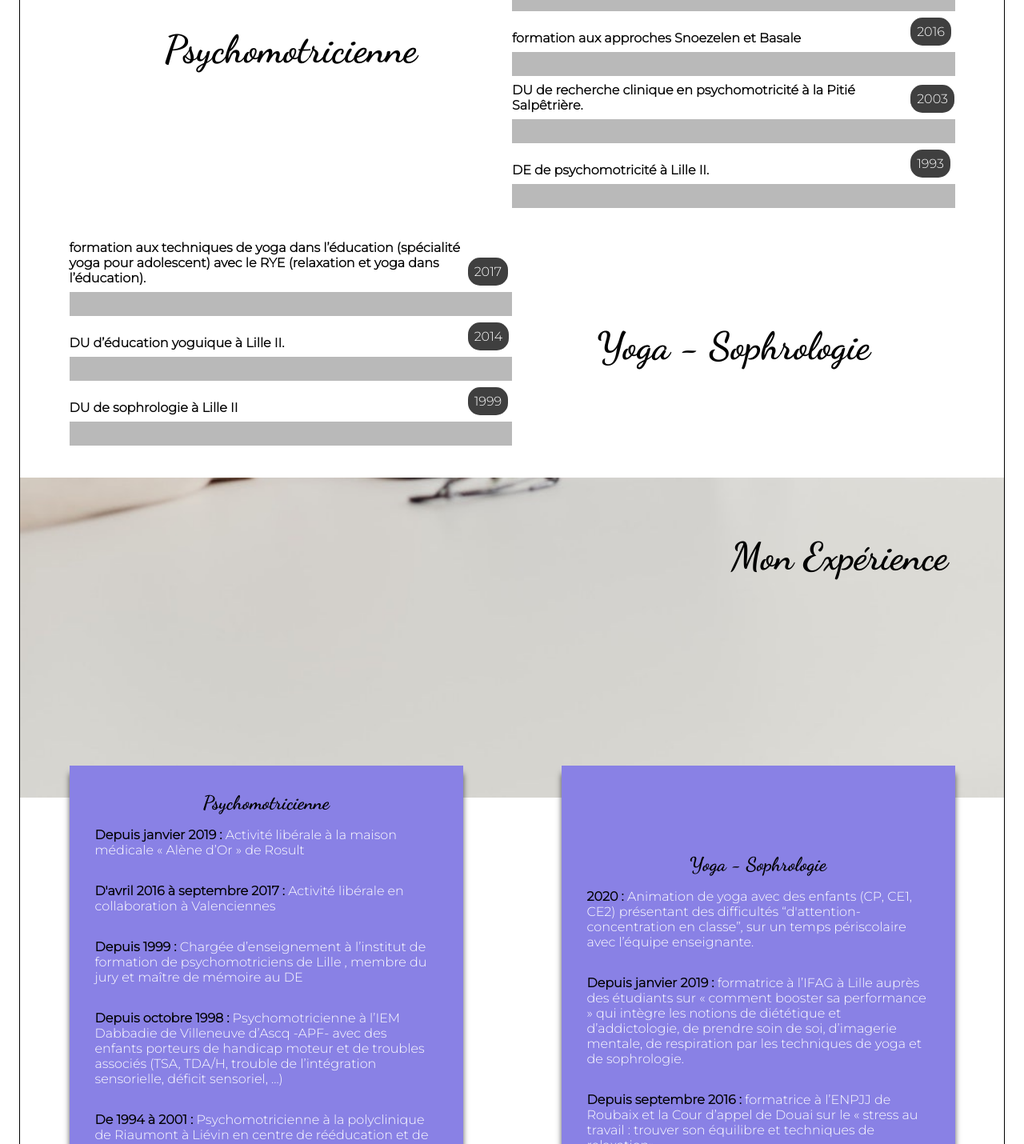
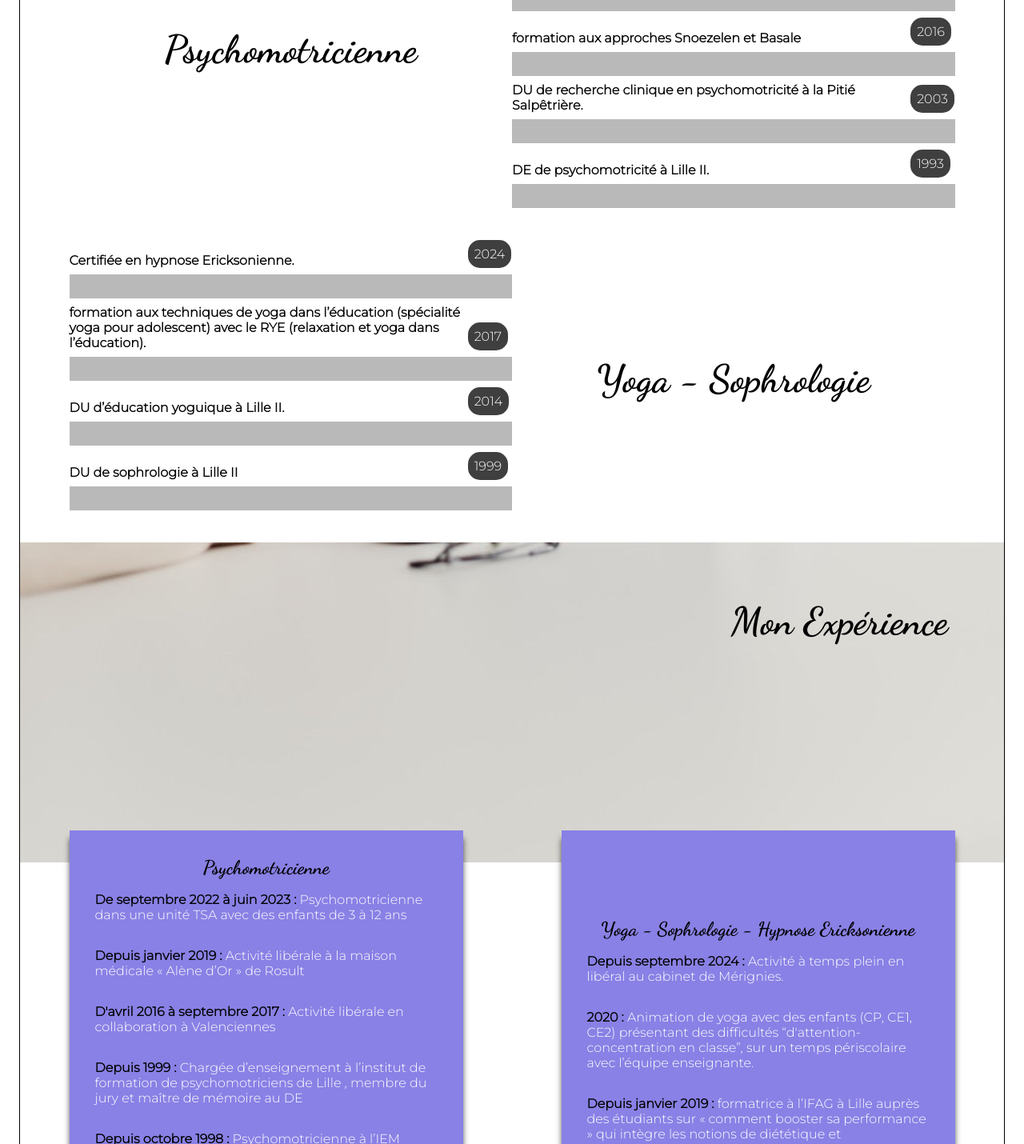
Before and after one commit to thibaultspriet/sandrine-psychomot, a Next.js app in the folder psychomot_nextjs/: page /presentation in a window 1280 px wide. Shown: the part 1395-2825 px from the top of the page at 80% size. Built offline with nearby package versions, Linux system fonts and the light colour scheme.

Commit message:
update services & CV

```diff
--- a/psychomot_nextjs/pages/contact.js
+++ b/psychomot_nextjs/pages/contact.js
@@ -52,7 +52,7 @@ export default function Contact() {
                                 Sandrine Dubois <br /> Psychomotricienne
                     </h1>
                             <div className="hs"></div>
-                            <p><a className="tel secondary" href="tel:0615742382">06 08 30 28 97</a></p>
+                            <p><a className="tel secondary" href="tel:0608302897">06 08 30 28 97</a></p>
                             <div className="adresse">
                                 <p>
                                     Cabinet de Psychomotricité <br /> Mérignies
--- a/psychomot_nextjs/pages/presentation.js
+++ b/psychomot_nextjs/pages/presentation.js
@@ -154,6 +154,15 @@ export default function Presentation() {
                         <div className="diplomes order" ref={anim2}>
                             <div className="diplome">
                                 <div className="container-intitule">
+                                    <p className="intitule">Certifiée en hypnose Ericksonienne.</p><span
+                                        className="annee">2024</span>
+                                </div>
+                                <div className="container-anim">
+                                    <div className="anim orange"></div>
+                                </div>
+                            </div>
+                            <div className="diplome">
+                                <div className="container-intitule">
                                     <p className="intitule">formation aux techniques de yoga dans l’éducation (spécialité
                                         yoga pour
                                         adolescent) avec le RYE (relaxation et yoga dans l’éducation).</p><span
@@ -193,6 +202,7 @@ export default function Presentation() {
                     <div className="experience-container">
                         <h2 className="experience-title">Psychomotricienne</h2>
                         <ul className="experiences">
+                            <li><span className="periode">De septembre 2022 à juin 2023 : </span><span className="explication">Psychomotricienne dans une unité TSA avec des enfants de 3 à 12 ans</span></li>
                             <li><span className="periode">Depuis janvier 2019 : </span><span className="explication">Activité
                                     libérale à la
                                     maison médicale « Alène d’Or » de Rosult</span></li>
@@ -222,8 +232,10 @@ export default function Presentation() {
                         </ul>
                     </div>
                     <div className="experience-container">
-                        <h2 className="experience-title">Yoga - Sophrologie</h2>
+                        <h2 className="experience-title">Yoga - Sophrologie - Hypnose Ericksonienne</h2>
                         <ul className="experiences">
+                            <li><span className="periode">Depuis septembre 2024 : </span><span className="explication">Activité à temps plein en libéral au cabinet de Mérignies.
+                                </span></li>
                             <li><span className="periode">2020 : </span><span className="explication">Animation de yoga avec des
                                     enfants
                                     (CP, CE1, CE2) présentant des difficultés “d'attention-concentration en classe”, sur
```
Also changed, not shown: psychomot_nextjs/pages/rendez_vous.js (+9 -3 lines).
